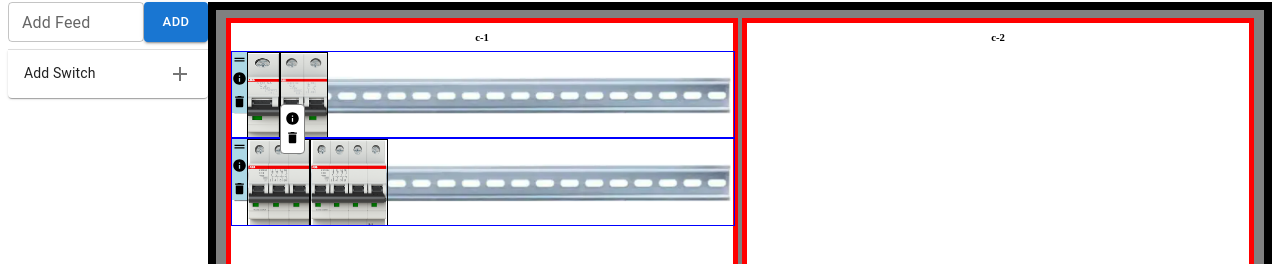
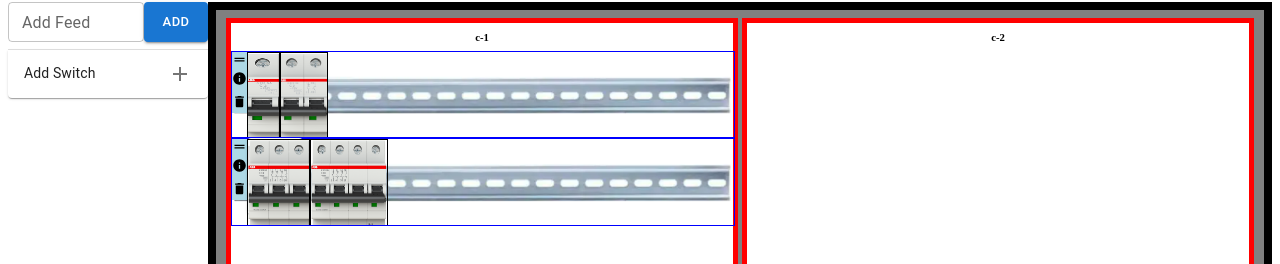
Before and after one commit to ItamarGerasy/lightbox, a React (Create React App) app: page / in a window 1280 px wide. Both pictures are taken after a click on the element 263 px from the left and 180 px from the top of the page. Shown: the part 86-350 px from the top of the page. Built offline with nearby package versions, Linux system fonts and the light colour scheme.

Commit message:
Chaneged Switch to Function Component

```diff
--- a/src/components/Switch.tsx
+++ b/src/components/Switch.tsx
@@ -1,140 +1,110 @@
-import React, { ReactNode } from 'react'
+// Switch.tsx
+import React, { ReactNode, useRef } from 'react'
 import DeleteIcon from '@mui/icons-material/Delete';
 import InfoIcon from '@mui/icons-material/Info'
 import { Switch as SwitchType, GlobalStateContextType } from './typeForComponents'
 import { Draggable } from "react-beautiful-dnd";
 import { SwitchStyle } from './Switch.styles'
-import { infoWindowDefaultStyle } from './Info';
 import { withGlobalState } from './MainAppState';
 import Popper from '@mui/material/Popper';
-import { convertToObject } from 'typescript';
+import ClickAwayListener from '@mui/material/ClickAwayListener';
+import Grow from '@mui/material/Grow';
+import Paper from '@mui/material/Paper';
+import MenuItem from '@mui/material/MenuItem';
+import MenuList from '@mui/material/MenuList';
 
-type InfoWindowProps = {
-    infoStr: string;
-    position: {top: number; left: number;}
-}
-
-const InfoWindow: React.FC<InfoWindowProps> = ({ infoStr, position }) => {
-    return <div style={{
-        ...infoWindowDefaultStyle
-    }}>{infoStr}</div>
-}
-
-type SwitchOptionsMenuWindowProps = {
-    onInfoClick: () => void;
-}
-
-export const SwitchOptionsMenu: React.FC<SwitchOptionsMenuWindowProps> = ({ onInfoClick }) => {
-    const style:React.CSSProperties = {
-        ...infoWindowDefaultStyle,
-        position: 'absolute',
-        display: 'flex',
-        justifyContent: 'flex-start',
-        flexDirection: 'column-reverse',
-        flexWrap: 'wrap',
-        width: '15px',
-        height: '40px',
-    }
-    return <div style={style}>
-        <div>
-            <DeleteIcon sx={{fontSize: 15}} />
-        </div>
-        <div onClick={onInfoClick}>
-            <InfoIcon sx={{fontSize: 15}}/>
-        </div>
-    </div>
-}
 
 type SwitchProps = {
     switch: SwitchType,
     index: number
 }
 
-interface SwitchState {
-    showInfo: boolean;
-    anchorEl: null | HTMLDivElement;
+export const Switch = (props: SwitchProps) => {
+    const [menuOpen, setMenuOpen] = React.useState(false);
+    const menuAnchorRef = React.useRef<HTMLDivElement>(null); // refrence for the anchor of the menu
+
+    const handleToggleMenu = () => {
+        setMenuOpen((prevOpen) => !prevOpen);
+    };
+
+    const handleMenuClose = (event: Event | React.SyntheticEvent) => {
+        if (
+        menuAnchorRef.current &&
+        menuAnchorRef.current.contains(event.target as HTMLElement)
+        ) {
+        return;
         }
 
-class Switch extends React.Component<GlobalStateContextType & SwitchProps, SwitchState>{
+        setMenuOpen(false);
+    };
 
-    constructor(props: GlobalStateContextType & SwitchProps){
-        super(props);
-        this.state = {
-            showInfo: false,
-            anchorEl: null,
-        };
-        this.handleClick = this.handleClick.bind(this);
-        this.setAnchorEl = this.setAnchorEl.bind(this);
+    function handleListKeyDown(event: React.KeyboardEvent) {
+        if (event.key === 'Tab') {
+        event.preventDefault();
+        setMenuOpen(false);
+        } else if (event.key === 'Escape') {
+            setMenuOpen(false);
+        }
     }
 
-    setAnchorEl = (newElement: HTMLDivElement | null) => {
-        this.setState(() => {
-            return { anchorEl: newElement };
-        })
+    // return focus to the button when we transitioned from !open -> open
+    const prevOpen = React.useRef(menuOpen);
+    React.useEffect(() => {
+        if (prevOpen.current === true && menuOpen === false) {
+            menuAnchorRef.current!.focus();
         }
 
-    setShowInfo = (show: boolean) => {
-        this.setState(() => {
-            return { showInfo: show };
-        });
-    }
+        prevOpen.current = menuOpen;
+    }, [menuOpen]);
 
-    toggleShowInfo = () => {
-        this.setState((prevState) => {
-          const newShowInfo = !prevState.showInfo;
-          return { showInfo: newShowInfo };
-        });
-    };
-
-    handleClick = (event: React.MouseEvent<HTMLDivElement, MouseEvent>) => {
-        if(this.state.showInfo){
-            this.setShowInfo(false)
-        }
-        this.setAnchorEl(this.state.anchorEl ? null : event.currentTarget);
-    };
-
-    shouldComponentUpdate(nextProps: SwitchProps, nextState: SwitchState) {
-        if (
-            nextProps.switch !== this.props.switch ||
-            nextProps.index !== this.props.index  ||
-            nextState.showInfo !== this.state.showInfo ||
-            nextState.anchorEl !== this.state.anchorEl
-        ) {
-          return true;
-        }
-        return false;
-    }
-
-    render(): ReactNode {
-        const { showInfo, anchorEl } = this.state
-        const feedStr = this.props.switch.feed ? `feed: ${this.props.switch.feed}` : '';
-        const dim = this.props.switch.dimensions
-        const dimensionsStr =  dim ? `Dimensions: height ${dim.height} width ${dim.width} depth: ${dim.depth}`: '';
-        const infoStr = `name: ${this.props.switch.name} description: ${this.props.switch.description} details: ${this.props.switch.prefix} ${feedStr} ${dimensionsStr}`;
-        const isMenuPopperOpen = Boolean(anchorEl);
-        const menuPopperId = isMenuPopperOpen ? `${this.props.switch.id}-menu-popper` : undefined;
-
-        return (
-            <Draggable draggableId={this.props.switch.id} index={this.props.index}>
+    return  (
+        <Draggable draggableId={props.switch.id} index={props.index}>
         {(provided, snapshot) => (
-                <div>
-                    <SwitchStyle onClick={(event) => this.handleClick(event)}
+            <div onClick={handleToggleMenu} ref={menuAnchorRef}>
+                <SwitchStyle
                 {...provided.draggableProps}
                 {...provided.dragHandleProps}
                 ref={provided.innerRef}
                 isDragging={snapshot.isDragging}
-                    switchSize={this.props.switch.size}
+                switchSize={props.switch.size}
                 >
                 </SwitchStyle>
-                    <Popper id={menuPopperId} open={isMenuPopperOpen} anchorEl={anchorEl} placement='right' >
-                        <SwitchOptionsMenu onInfoClick={this.toggleShowInfo} />
+                <Popper
+                    open={menuOpen}
+                    anchorEl={menuAnchorRef.current}
+                    role={undefined}
+                    placement="bottom-start"
+                    transition
+                    disablePortal
+                    >
+                    {({ TransitionProps, placement }) => (
+                        <Grow
+                        {...TransitionProps}
+                        style={{
+                            transformOrigin:
+                            placement === 'bottom-start' ? 'left top' : 'left bottom',
+                        }}
+                        >
+                        <Paper>
+                            <ClickAwayListener onClickAway={handleMenuClose}>
+                            <MenuList
+                                autoFocusItem={menuOpen}
+                                id="composition-menu"
+                                aria-labelledby="composition-button"
+                                onKeyDown={handleListKeyDown}
+                            >
+                                <MenuItem><InfoIcon sx={{fontSize:12}}/></MenuItem>
+                                <MenuItem onClick={handleMenuClose} sx={{fontSize:12}}><DeleteIcon /></MenuItem>
+                            </MenuList>
+                            </ClickAwayListener>
+                        </Paper>
+                        </Grow>
+                    )}
                 </Popper>
-
-
             </div>
         )}
         </Draggable>
-        );
+    )
 }
-}
+
 export default withGlobalState(Switch)
```
Also changed, not shown: src/components/SwitchOptioonsMenu.tsx (added, +61 -0 lines). Lines whose indentation alone changed are shown as unchanged.
